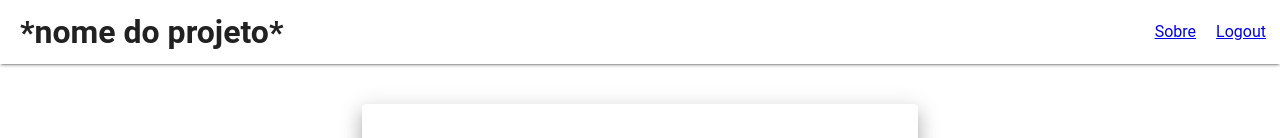
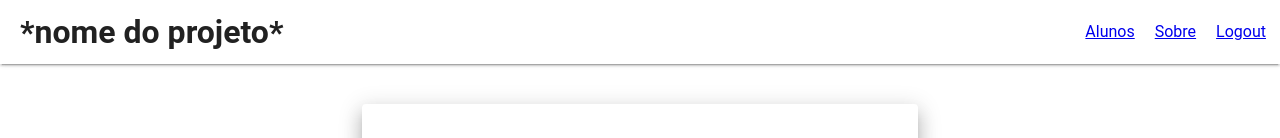
Before and after one commit to lanerLF/projeto-modulo-1, a Vue app: page / in a window 1280 px wide. Shown: the top 138 px of the page. Built offline with nearby package versions, Linux system fonts and the light colour scheme.

Commit message:
feat: adds students page as an app-bar route

```diff
--- a/src/App.vue
+++ b/src/App.vue
@@ -8,6 +8,7 @@ import { RouterLink, RouterView } from "vue-router";
             <v-app-bar :elevation="2">
                 <h1 class="ma-5">*nome do projeto*</h1>
                 <template v-slot:append>
+                    <RouterLink to="/students">Alunos</RouterLink>
                     <RouterLink to="/about">Sobre</RouterLink>
                     <RouterLink to="/">Logout</RouterLink>
                 </template>
```
